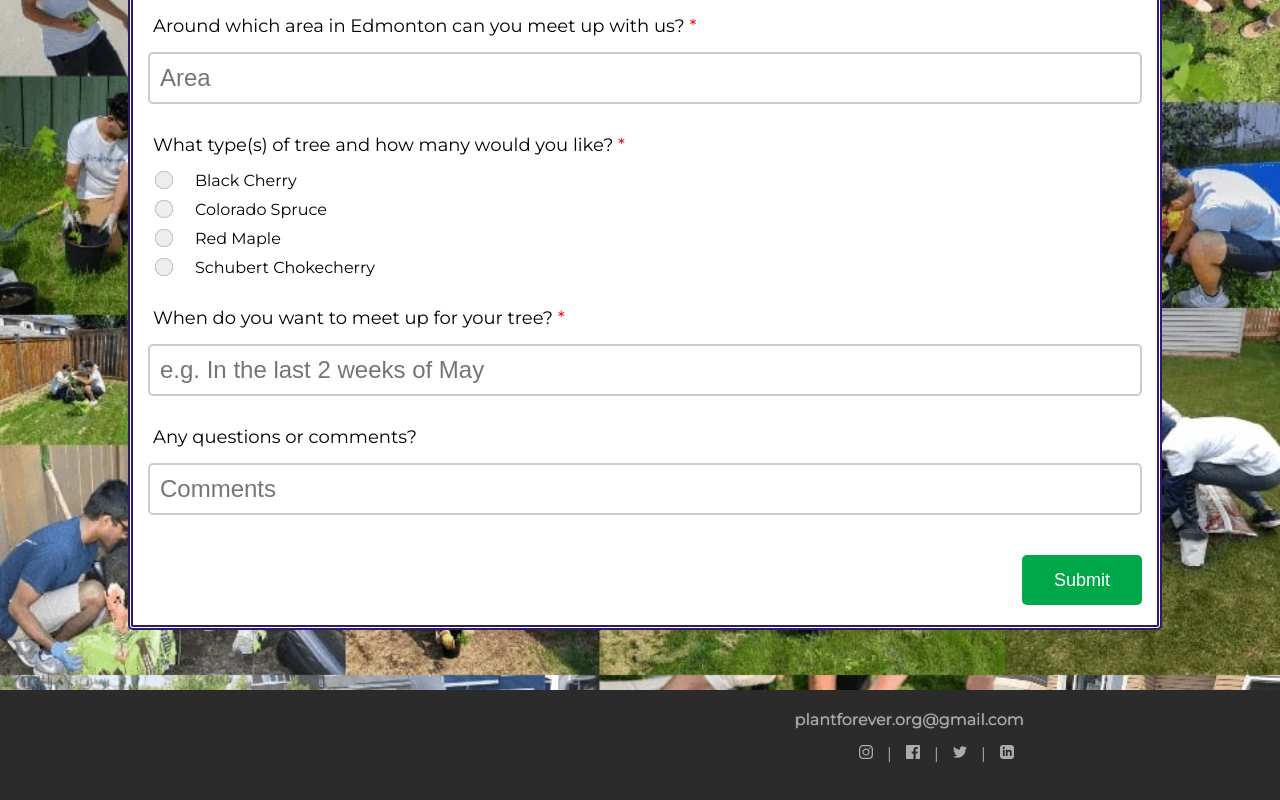
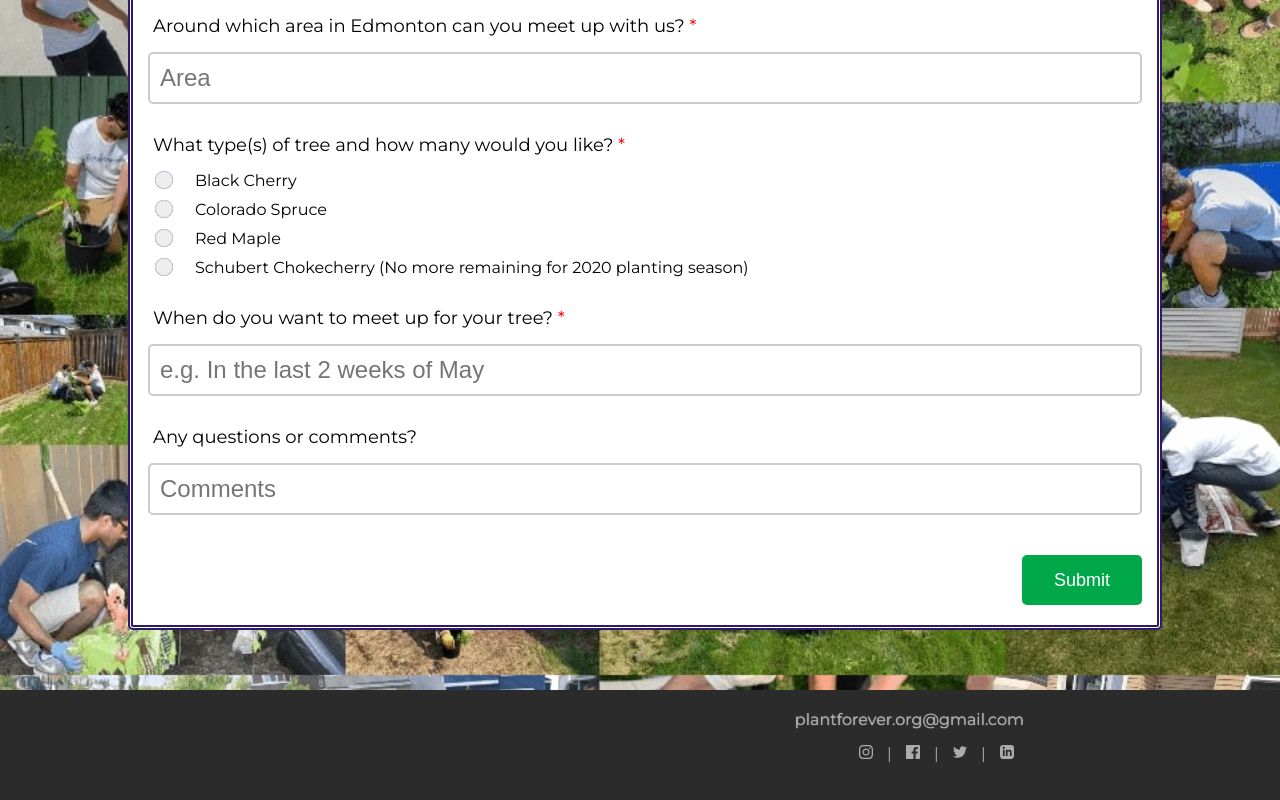
Before and after one commit to cocoliliace/PlantForever, a Vue app: page /accept-a-tree/in-pots in a window 1280 px wide. Shown: the part 849-1649 px from the top of the page. Built offline with nearby package versions, Linux system fonts and the light colour scheme.

Commit message:
No more schubert chokecherry

```diff
--- a/src/App.vue
+++ b/src/App.vue
@@ -110,7 +110,7 @@ export default {
       this.hasDropdown = window.innerWidth > 905;
     },
     childIsActive(input) {
-      return input.some(path => {
+      return input.some((path) => {
         return this.$route.path.indexOf(path) === 0;
       });
     }
--- a/src/views/TreeInPots.vue
+++ b/src/views/TreeInPots.vue
@@ -38,7 +38,7 @@
           <label><input v-model="preferredList[0]" class="checkbox" type="checkbox" /><span class="checkmark"></span>Black Cherry<span v-if="preferredList[0]"> X <input v-model="amountList[0]" class="amount" /></span></label>
           <label><input v-model="preferredList[1]" class="checkbox" type="checkbox" /><span class="checkmark"></span>Colorado Spruce<span v-if="preferredList[1]"> X <input v-model="amountList[1]" class="amount" /></span></label>
           <label><input v-model="preferredList[2]" class="checkbox" type="checkbox" /><span class="checkmark"></span>Red Maple<span v-if="preferredList[2]"> X <input v-model="amountList[2]" class="amount" /></span></label>
-          <label><input v-model="preferredList[3]" class="checkbox" type="checkbox" /><span class="checkmark"></span>Schubert Chokecherry<span v-if="preferredList[3]"> X <input v-model="amountList[3]" class="amount" /></span></label>
+          <label><input v-model="preferredList[3]" class="checkbox" type="checkbox" /><span class="checkmark"></span>Schubert Chokecherry<span v-if="preferredList[3]"> X <input v-model="amountList[3]" class="amount" /></span> (No more remaining for 2020 planting season)</label>
           <input v-model="amountList" type="hidden" name="preferred_task" />
         </div>
         <div class="text">When do you want to meet up for your tree<span v-if="numberOfTrees > 1">s</span>? <span class="star">*</span></div>
--- a/src/views/TreePlanted.vue
+++ b/src/views/TreePlanted.vue
@@ -46,7 +46,7 @@
           <label><input v-model="preferredList[0]" class="checkbox" type="checkbox" /><span class="checkmark"></span>Black Cherry<span v-if="preferredList[0]"> X <input v-model="amountList[0]" class="amount" /></span></label>
           <label><input v-model="preferredList[1]" class="checkbox" type="checkbox" /><span class="checkmark"></span>Colorado Spruce<span v-if="preferredList[1]"> X <input v-model="amountList[1]" class="amount" /></span></label>
           <label><input v-model="preferredList[2]" class="checkbox" type="checkbox" /><span class="checkmark"></span>Red Maple<span v-if="preferredList[2]"> X <input v-model="amountList[2]" class="amount" /></span></label>
-          <label><input v-model="preferredList[3]" class="checkbox" type="checkbox" /><span class="checkmark"></span>Schubert Chokecherry<span v-if="preferredList[3]"> X <input v-model="amountList[3]" class="amount" /></span></label>
+          <label><input v-model="preferredList[3]" class="checkbox" type="checkbox" /><span class="checkmark"></span>Schubert Chokecherry<span v-if="preferredList[3]"> X <input v-model="amountList[3]" class="amount" /></span> (No more remaining for 2020 planting season)</label>
           <input v-model="amountList" type="hidden" name="preferred_task" />
         </div>
         <div class="text">Are you able to provide any supplies?</div>
```
